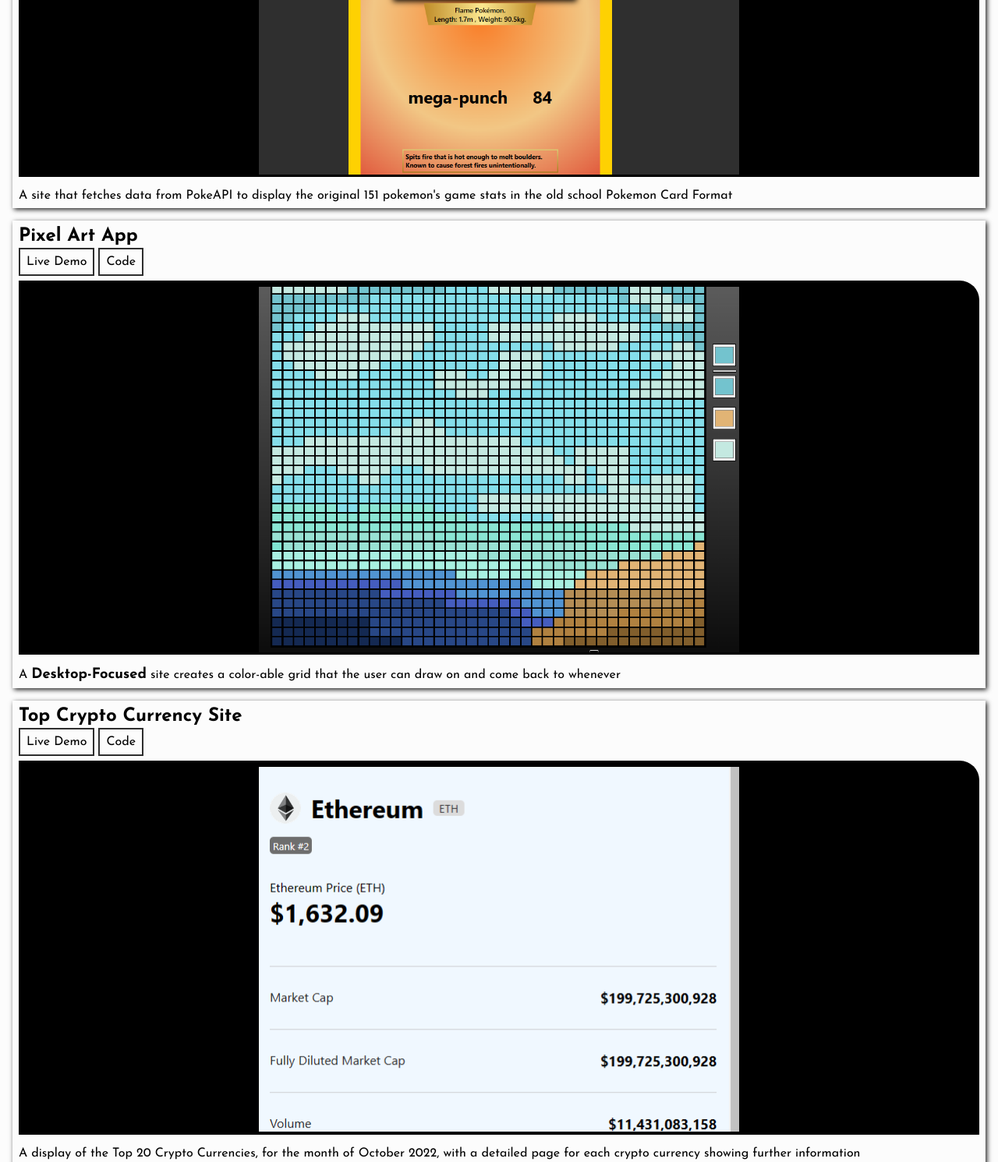
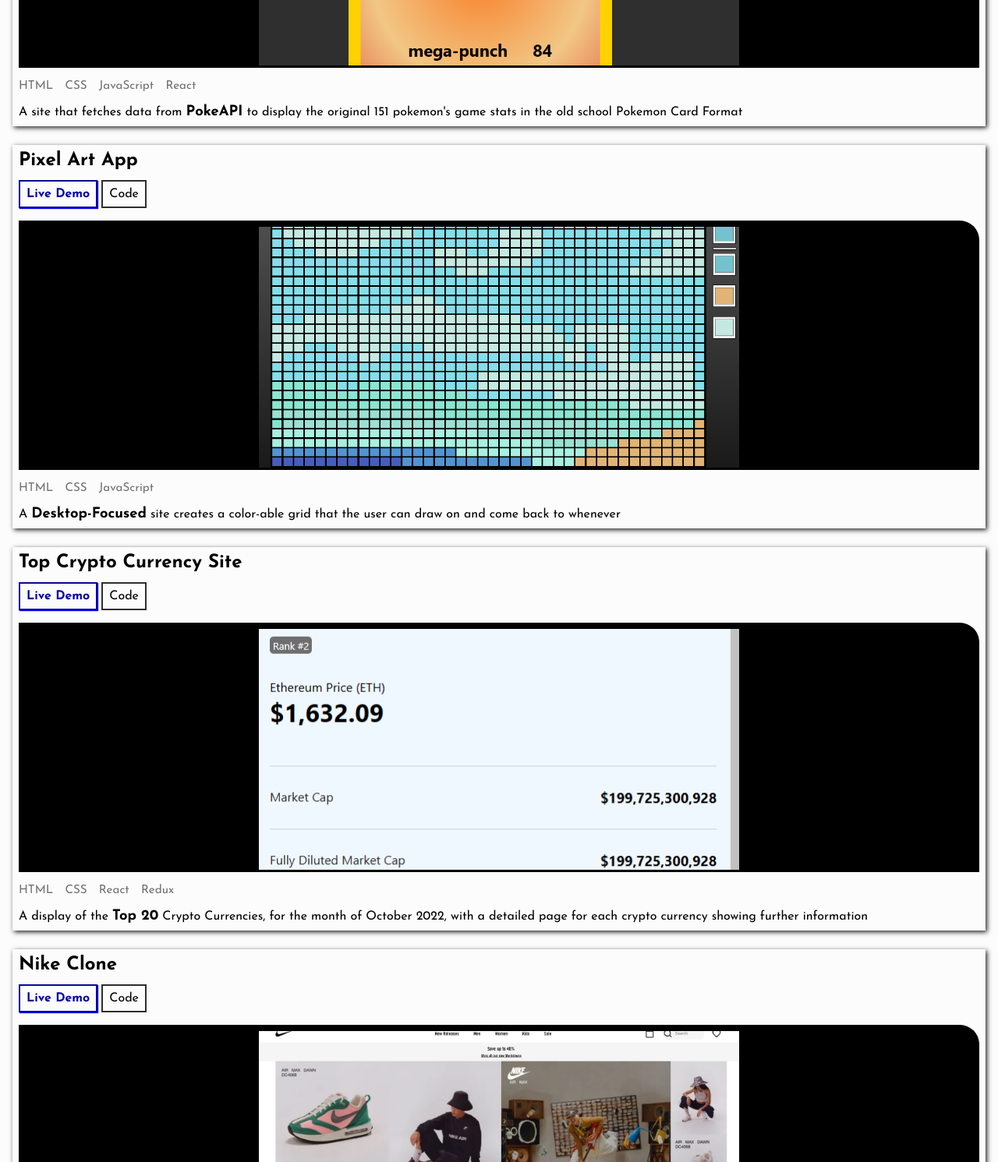
Before and after one commit to erikgalindo40/Portfolio2023, a plain HTML site: page index.html in a window 1280 px wide. Shown: the part 660-2151 px from the top of the page at 78% size. Drawn offline with nearby package versions, Linux system fonts and the light colour scheme.

Commit message:
add color to links and create project skills section

```diff
--- a/index.html
+++ b/index.html
@@ -33,52 +33,74 @@
                 <div class="project-header">
                     <h2>Pokemon Cards</h2>
                     <div class="project-links">
-                        <a target="_blank" href="https://erikgalindo40.github.io/Pokemon-Cards/">Live Demo</a>
-                        <a target="_blank" href="https://github.com/erikgalindo40/Pokemon-Cards">Code</a>
+                        <a class="live-demo-button" target="_blank" href="https://erikgalindo40.github.io/Pokemon-Cards/">Live Demo</a>
+                        <a class="github-code-button" target="_blank" href="https://github.com/erikgalindo40/Pokemon-Cards">Code</a>
                     </div>
                 </div>
                 <div class="project-image-container">
-                    <img src="./assets/PokemonCard.png" alt="">
+                    <img src="./assets/images/PokemonCard.png" alt="Pokemon Card with Previous and Next buttons hovering overhead">
                 </div>
-                <p class="project-description">A site that fetches data from PokeAPI to display the original 151 pokemon's game stats in the old school Pokemon Card Format</p>
+                <ul class="project-language-list">
+                    <li class="project-language">HTML</li>
+                    <li class="project-language">CSS</li>
+                    <li class="project-language">JavaScript</li>
+                    <li class="project-language">React</li>
+                </ul>
+                <p class="project-description">A site that fetches data from <strong>PokeAPI</strong> to display the original 151 pokemon's game stats in the old school Pokemon Card Format</p>
             </li>
             <li class="project">
                 <div class="project-header">
                     <h2>Pixel Art App</h2>
                     <div class="project-links">
-                        <a target="_blank" href="https://erikgalindo40.github.io/Pixel-Art-Project/">Live Demo</a>
-                        <a target="_blank" href="https://github.com/erikgalindo40/Pixel-Art-Project">Code</a>
+                        <a class="live-demo-button" target="_blank" href="https://erikgalindo40.github.io/Pixel-Art-Project/">Live Demo</a>
+                        <a class="github-code-button" target="_blank" href="https://github.com/erikgalindo40/Pixel-Art-Project">Code</a>
                     </div>
                 </div>
                 <div class="project-image-container">
-                    <img src="./assets/PixelBeach.png" alt="">
+                    <img src="./assets/images/PixelBeach.png" alt="Pixel art of a beach during a slightly cloudy day">
                 </div>
+                <ul class="project-language-list">
+                    <li class="project-language">HTML</li>
+                    <li class="project-language">CSS</li>
+                    <li class="project-language">JavaScript</li>
+                </ul>
                 <p class="project-description">A <strong>Desktop-Focused</strong> site creates a color-able grid that the user can draw on and come back to whenever</p>
             </li>
             <li class="project">
                 <div class="project-header">
                     <h2>Top Crypto Currency Site</h2>
                     <div class="project-links">
-                        <a target="_blank" href="https://erikgalindo40.github.io/Top-Crypto-Currencies/">Live Demo</a>
-                        <a target="_blank" href="https://github.com/erikgalindo40/Top-Crypto-Currencies">Code</a>
+                        <a class="live-demo-button" target="_blank" href="https://erikgalindo40.github.io/Top-Crypto-Currencies/">Live Demo</a>
+                        <a class="github-code-button" target="_blank" href="https://github.com/erikgalindo40/Top-Crypto-Currencies">Code</a>
                     </div>
                 </div>
                 <div class="project-image-container">
-                    <img src="./assets/CryptoSite.png" alt="">
+                    <img src="./assets/images/CryptoSite.png" alt="The Crypto Currency Ethereum and its stock statistics stacked on top of one another">
                 </div>
-                <p class="project-description">A display of the Top 20 Crypto Currencies, for the month of October 2022, with a detailed page for each crypto currency showing further information</p>
+                <ul class="project-language-list">
+                    <li class="project-language">HTML</li>
+                    <li class="project-language">CSS</li>
+                    <li class="project-language">React</li>
+                    <li class="project-language">Redux</li>
+                </ul>
+                <p class="project-description">A display of the <strong>Top 20</strong> Crypto Currencies, for the month of October 2022, with a detailed page for each crypto currency showing further information</p>
             </li>
             <li class="project">
                 <div class="project-header">
                     <h2>Nike Clone</h2>
                     <div class="project-links">
-                        <a target="_blank" href="https://erikgalindo40.github.io/Sporty-Website-Replication/">Live Demo</a>
-                        <a target="_blank" href="https://github.com/erikgalindo40/Sporty-Website-Replication">Code</a>
+                        <a class="live-demo-button" target="_blank" href="https://erikgalindo40.github.io/Sporty-Website-Replication/">Live Demo</a>
+                        <a class="github-code-button" target="_blank" href="https://github.com/erikgalindo40/Sporty-Website-Replication">Code</a>
                     </div>
                 </div>
                 <div class="project-image-container">
-                    <img src="./assets/NikeClone.png" alt="">
+                    <img src="./assets/images/NikeClone.png" alt="A website with a collage of various-sized images showing people wear sporty Nike clothing">
                 </div>
+                <ul class="project-language-list">
+                    <li class="project-language">HTML</li>
+                    <li class="project-language">CSS</li>
+                    <li class="project-language">JavaScript</li>
+                </ul>
                 <p class="project-description">A web page with a <strong>responsive</strong> layout close to a popular brand's actual website</p>
             </li>
         </ul>
--- a/styles.css
+++ b/styles.css
@@ -59,7 +59,7 @@
 ***************************/
 .header {
     color: #e4e4e4;
-    background-color: #110770;
+    background-color: rgb(6, 6, 139);
     padding: 1em;
 }
 .header-about {
@@ -77,7 +77,7 @@
     flex-direction: column;
     gap: .2em;
     outline: 1px solid white;
-
+    max-width: fit-content;
 }
 .contact-info div {
     font-weight: 400;
@@ -98,7 +98,7 @@
     list-style-type: none;
     display: flex;
     flex-direction: column;
-    gap: 1em;
+    gap: 1.5em;
 }
 .project {
     display: flex;
@@ -118,10 +118,14 @@
     font-weight: 700;
 }
 .project-links a {
-    color: inherit;
     text-decoration: none;
+    display: inline-block;
     padding: .5em;
     border: 2px solid #2e2e2e;
+    transform:250ms;
+}
+.project-links a:hover {
+    transform: translate(0, -8%);
 }
 .project img {
     width: 50%;
@@ -133,14 +137,32 @@
     background-color: black;
     width: 100%;
     min-height: 12em;
-    max-height: 30em;
+    max-height: 20em; /*MIGHT BREAK BIGGER SCREENS*/
     display: flex;
     justify-content: center;
     padding-top: .5em;
     padding-bottom: .2em;
     border-radius: 0px 25px 0px 0px;
 }
-
+.project-description {
+    line-height: 1.2em;
+}
+.live-demo-button {
+    font-weight: 700;
+    color: rgb(8, 8, 160);
+    border-color: rgb(7, 7, 148) !important;
+    box-shadow: 1px 1px 1px blue;
+}
+.github-code-button {
+    color: inherit;
+}
+.project-language-list {
+    list-style-type: none;
+    display: flex;
+    gap: 1em;
+    color: #727272;
+    font-size: .95rem;
+}
 /**************************
             FOOTER
 ***************************/
```
Also changed, not shown: assets/images/CryptoSite.png (renamed from assets/CryptoSite.png), assets/images/NikeClone.png (renamed from assets/NikeClone.png), assets/images/PixelBeach.png (renamed from assets/PixelBeach.png), assets/images/PokemonCard.png (renamed from assets/PokemonCard.png).
